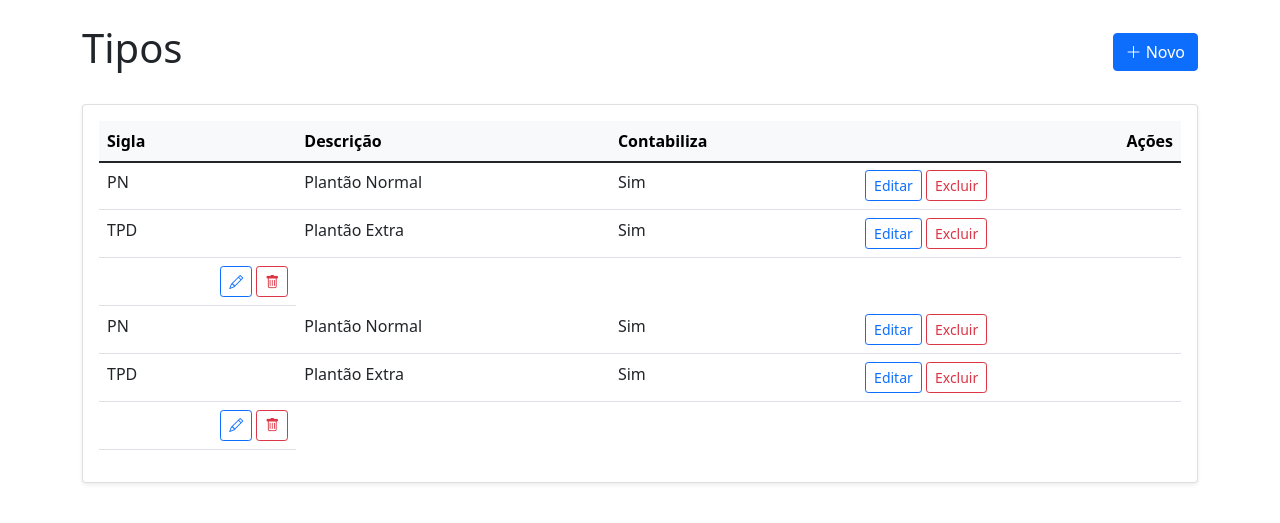
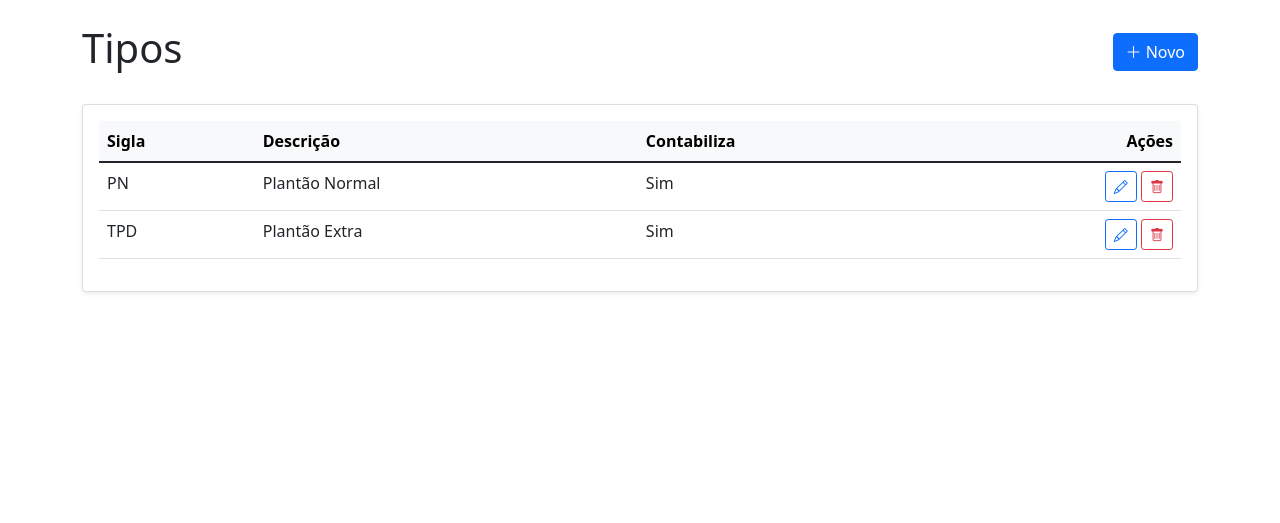
Before and after one commit to RibDevops/minhaescala, a Django app: page /tipos/ in a window 1280 px wide. Shown: the part 56-579 px from the top of the page. Run offline with Django 5.2, Linux system fonts and the light colour scheme; a user stored in the database is signed in; data comes from the database, SQL or seed files in the repository; both versions use the stored data as it was after the commit; some libraries are stand-ins or nearby versions.

Commit message:
Improve how users view and delete shift types
Update templates to use a base list template for better consistency in displaying and managing shift types, and apply consistent styling for edit and delete actions.

Replit-Commit-Author: Agent
Replit-Commit-Session-Id: b2c51a9a-4596-4c1f-a9e7-f85f2aa5b480
Replit-Commit-Checkpoint-Type: intermediate_checkpoint
Replit-Commit-Event-Id: 312cf037-6bb9-480b-a72f-ac1b343edc37
Replit-Commit-Screenshot-Url: https://storage.googleapis.com/screenshot-production-us-central1/683cb43d-379e-4e2f-8708-c6cc4bb25a51/b2c51a9a-4596-4c1f-a9e7-f85f2aa5b480/vu2jUCH
Replit-Helium-Checkpoint-Created: true

```diff
--- a/templates/cal/crud_base_list.html
+++ b/templates/cal/crud_base_list.html
@@ -26,12 +26,12 @@
                     {% for obj in objetos %}
                     <tr>
                         {% block table_rows %}{% endblock %}
-                        <td class="text-end">
+                        <td class="text-end" style="white-space: nowrap;">
                             {% block extra_actions %}
-                            <a href="{% url update_url obj.pk %}" class="btn btn-sm btn-outline-primary">
+                            <a href="{% url update_url obj.pk %}" class="btn btn-sm btn-outline-primary" title="Editar">
                                 <i class="bi bi-pencil"></i>
                             </a>
-                            <a href="{% url delete_url obj.pk %}" class="btn btn-sm btn-outline-danger">
+                            <a href="{% url delete_url obj.pk %}" class="btn btn-sm btn-outline-danger" title="Excluir">
                                 <i class="bi bi-trash"></i>
                             </a>
                             {% endblock %}
--- /dev/null
+++ b/templates/cal/tipo/list.html
@@ -0,0 +1,7 @@
+{% extends 'cal/crud_base_list.html' %}
+
+{% block table_rows %}
+<td>{{ obj.tipo }}</td>
+<td>{{ obj.tipo_descricao }}</td>
+<td>{{ obj.contabiliza|yesno:"Sim,Não" }}</td>
+{% endblock %}
```
Also changed, not shown: templates/cal/tipo_evento_list.html (+1 -8 lines), attached_assets/image_1769886036184.png (added), db.sqlite3.
